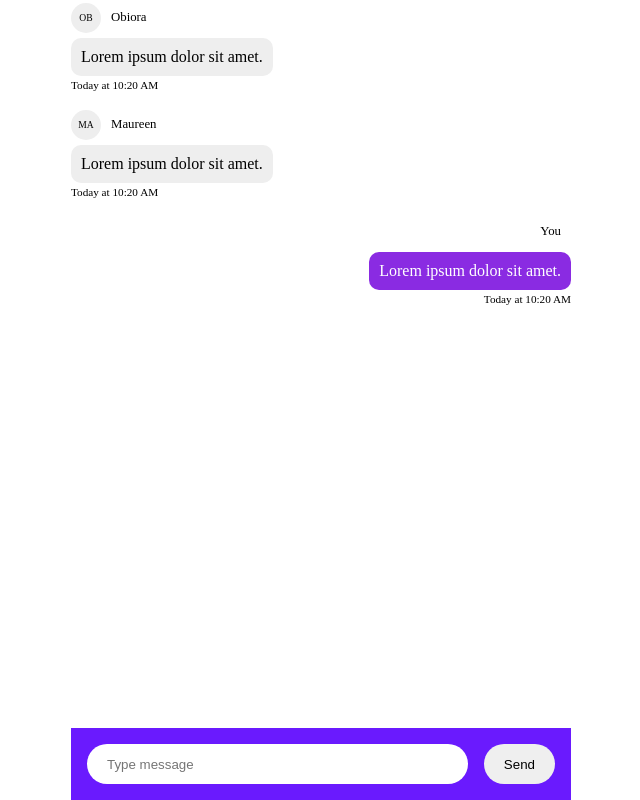
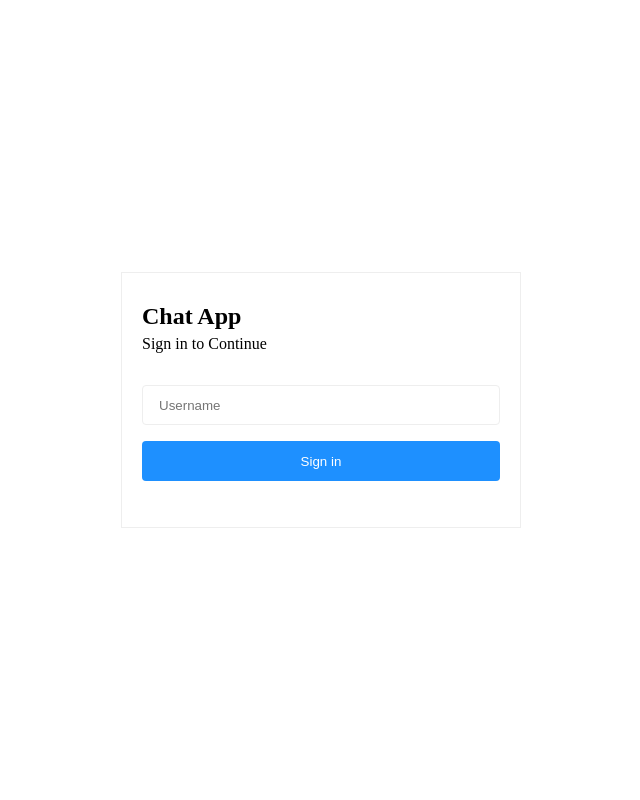
Before and after one commit to obioraigboanusi/react-chat-app, a React (Create React App) app: page / in a window 1280 px wide. Shown: the whole page, without its empty margins (319-959 px from the left). Built offline with nearby package versions, Linux system fonts and the light colour scheme.

Commit message:
Feat: Implement  sign in page

```diff
--- a/src/App.js
+++ b/src/App.js
@@ -1,9 +1,10 @@
 import Chat from "./pages/Chat";
+import SignIn from "./pages/SignIn";
 
 function App() {
   return (
     <div className="App">
-      <Chat />
+      <SignIn />
     </div>
   );
 }
--- a/src/index.css
+++ b/src/index.css
@@ -2,4 +2,5 @@
   box-sizing: border-box;
   padding: 0%;
   margin: 0%;
+  transition: all 0.3s ease-out;
 }
--- a/src/pages/Chat.jsx
+++ b/src/pages/Chat.jsx
@@ -11,15 +11,17 @@ function Chat() {
     </ChatContainer>
   );
 }
-const ChatContainer = styled.div`
+export const Container = styled.div`
   width: 100%;
   max-width: 500px;
   margin-inline: auto;
+`;
+
+const ChatContainer = styled(Container)`
   height: 100vh;
   background-color: #fff;
   display: flex;
   flex-direction: column;
-
   & > div:first-of-type {
     flex-grow: 1;
   }
--- /dev/null
+++ b/src/pages/SignIn.jsx
@@ -0,0 +1,69 @@
+import React from "react";
+import styled from "styled-components";
+import { Container } from "./Chat";
+
+function SignIn() {
+  const handleSubmit = (e) => {
+    e.preventDefault();
+  };
+  return (
+    <StyledSignInContainer>
+      <div>
+        <header>
+          <h2>Chat App</h2>
+          <p>Sign in to Continue</p>
+        </header>
+        <form onSubmit={handleSubmit}>
+          <input type="text" name="user-name" placeholder="Username" />
+          <button type="submit">Sign in</button>
+        </form>
+      </div>
+    </StyledSignInContainer>
+  );
+}
+const StyledSignInContainer = styled(Container)`
+  height: 100vh;
+  display: flex;
+  align-items: center;
+  max-width: 400px;
+  h2 {
+    font-size: 1.5rem;
+    margin-bottom: 5px;
+  }
+  header {
+    margin-bottom: 2rem;
+  }
+  & > div {
+    border: 1px solid #eee;
+    padding: 30px 20px;
+    width: 100%;
+  }
+  form,
+  input,
+  button {
+    width: 100%;
+  }
+  input {
+    border: 1px solid #eee;
+    &:focus {
+      outline: none;
+      border: 1px solid #919191;
+    }
+  }
+  input,
+  button {
+    height: 40px;
+    margin-bottom: 1rem;
+    padding-inline: 1rem;
+    border-radius: 4px;
+  }
+  button {
+    background-color: #1e90ff;
+    color: white;
+    border: none;
+    &:hover {
+      background-color: #145aa0;
+    }
+  }
+`;
+export default SignIn;
```
